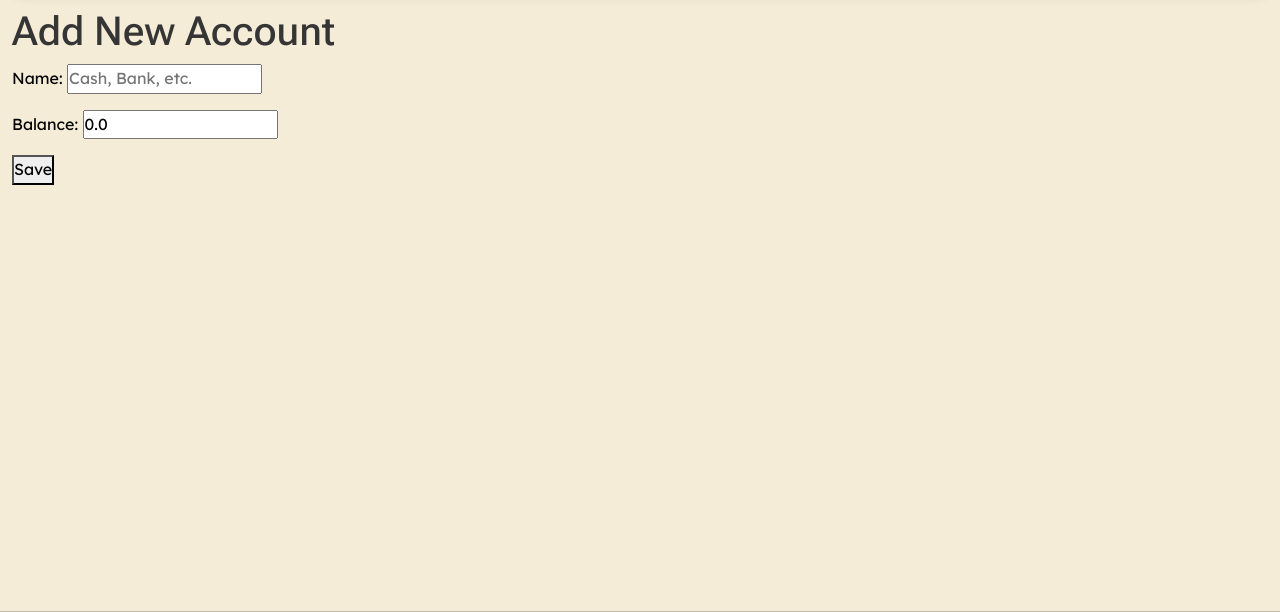
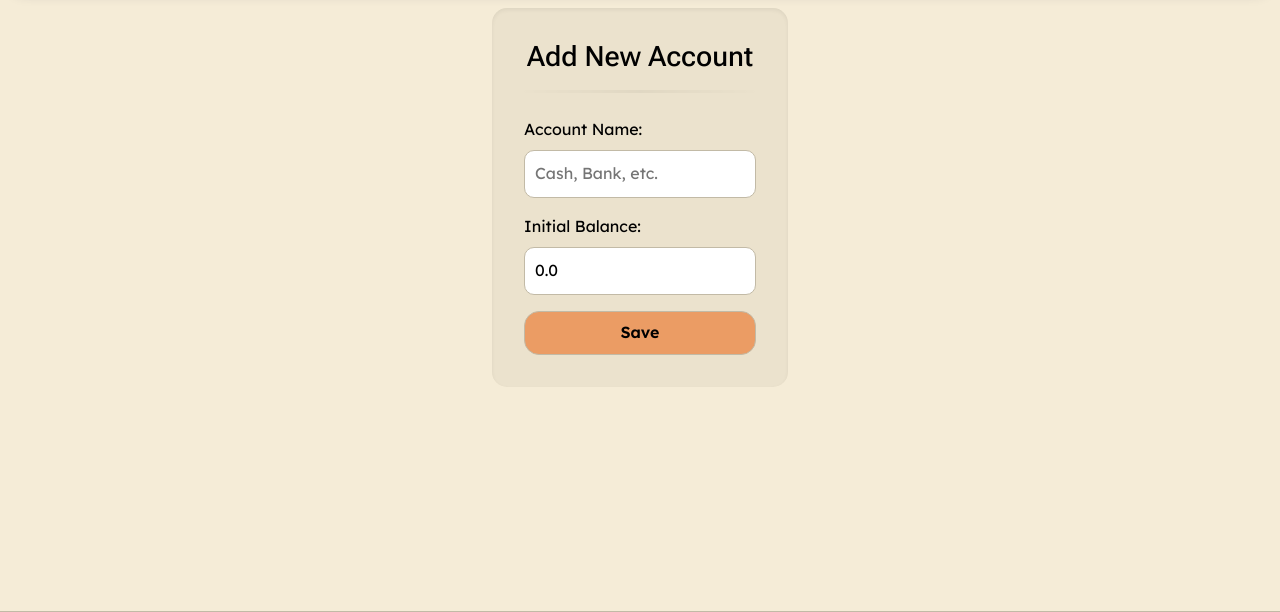
Before and after one commit to mlucasmichel/finantial-map-app, a Django app: page /accounts/add/ in a window 1280 px wide. Shown: the part 101-713 px from the top of the page. Run offline with Django 4.2, Linux system fonts and the light colour scheme; the visitor is signed in with stand-in values (Sample User, id 1); some libraries are stand-ins or nearby versions.

Commit message:
Improove account form validation and styling; add delete button

```diff
--- a/budget/forms.py
+++ b/budget/forms.py
@@ -44,11 +44,23 @@ class AccountForm(forms.ModelForm):
             'balance': forms.NumberInput(attrs={'placeholder': '0.00'})
         }
 
+    def clean_name(self):
+        name = self.cleaned_data.get('name')
+        if name and len(name) < 3:
+            raise forms.ValidationError(
+                "Account name must be at least 3 characters long.")
+        return name
+
     def clean_balance(self):
         balance = self.cleaned_data.get('balance')
         if balance is not None and balance < 0:
             raise forms.ValidationError("Initial balance cannot be negative.")
         return balance
+
+    def __init__(self, *args, **kwargs):
+        super().__init__(*args, **kwargs)
+        self.fields['name'].widget.attrs.update({'class': 'form-field'})
+        self.fields['balance'].widget.attrs.update({'class': 'form-field'})
 
 
 # -- Transaction Form -- #
--- a/budget/templates/budget/account_form.html
+++ b/budget/templates/budget/account_form.html
@@ -1,14 +1,49 @@
 {% extends "base.html" %}
+{% load static}
+{% load i18n %}
+
+{% block title %}{% trans "Edit Account" %}{% endblock %}
 
 {% block content %}
+<section id="account-form-section" class="h-100 d-flex flex-column">
+    <div class="row my-auto justify-content-center">
+        <div class="col-sm-6 col-md-6 col-lg-4 col-xl-3 col-xxl-3">
+            <div class="main-card">
+                <div class="p-4">
+                    <div class="text-center mb-4">
                         {% if form.instance.pk %}
-    <h1>Edit Account</h1>
+                        <div class="row align-items-center">
+                            <div class="col-10 text-end pe-4">
+                                <h1 class="h3 mb-0">Edit Account</h1>
+                            </div>
+                            <div class="col-2"><a href="{{ 'account_delete' }}" class="button delete-btn text-center"><i class="fa-solid fa-trash-can"></i></a></div>
+                        </div>
                         {% else %}
-    <h1>Add New Account</h1>
+                        <h1 class="h3">Add New Account</h1>
                         {% endif %}
+                        <hr>
+                    </div>
                     <form method="post">
                         {% csrf_token %}
-        {{ form.as_p }}
-        <button type="submit">Save</button>
+                        <div class="mb-3">
+                            <label for="{{ form.name.id_for_label }}" class="form-label">Account {{ form.name.label }}:</label>
+                            {{ form.name }}
+                            {% for error in form.name.errors %}
+                            <div class="text-danger small">{{ error }}</div>
+                            {% endfor %}
+                        </div>
+                        <div class="mb-3">
+                            <label for="{{ form.balance.id_for_label }}" class="form-label">Initial {{ form.balance.label }}:</label>
+                            {{ form.balance }}
+                            {% for error in form.balance.errors %}
+                            <div class="text-danger small">{{ error }}</div>
+                            {% endfor %}
+                        </div>
+                        <button type="submit" class="button main-btn w-100">Save</button>
                     </form>
+                </div>
+            </div>
+        </div>
+    </div>
+</section>
 {% endblock %}
--- a/static/css/style.css
+++ b/static/css/style.css
@@ -36,6 +36,7 @@ body {
 }
 
 a {
+  display: inline-block;
   text-decoration: none;
   color: inherit;
 }
@@ -179,8 +180,12 @@ select.form-select option {
 .secondary-btn {
   background-color: var(--bg-300);
 }
+.delete-btn {
+  background-color: var(--primary-200);
+}
 .main-btn,
-.secondary-btn {
+.secondary-btn,
+.delete-btn {
   color: var(--text-200);
   font-weight: 600;
   border: 1px solid var(--bg-300);
@@ -194,8 +199,12 @@ select.form-select option {
 .secondary-btn:hover {
   background-color: var(--bg-300);
 }
+.delete-btn:hover {
+  background-color: var(--primary-200);
+}
 .main-btn:hover,
-.secondary-btn:hover {
+.secondary-btn:hover,
+.delete-btn:hover {
   box-shadow: var(--float-shadow);
   transform: scale(1.01);
 }
```
Lines whose indentation alone changed are shown as unchanged.
